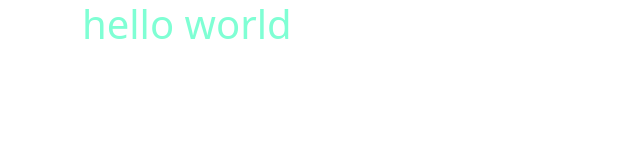
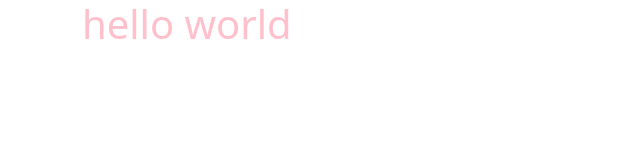
Before and after one commit to shayvo/vanilla-weather-app, a plain HTML site: page vanilla-weather-app/index.html in a window 1280 px wide. Shown: the whole page, without its empty margins (0-640 px from the left). Drawn offline with nearby package versions, Linux system fonts and the light colour scheme.

Commit message:
updated h1 css

```diff
--- a/vanilla-weather-app/src/style.css
+++ b/vanilla-weather-app/src/style.css
@@ -1,3 +1,3 @@
 h1 {
-  color: aquamarine;
+  color: pink;
 }
```
